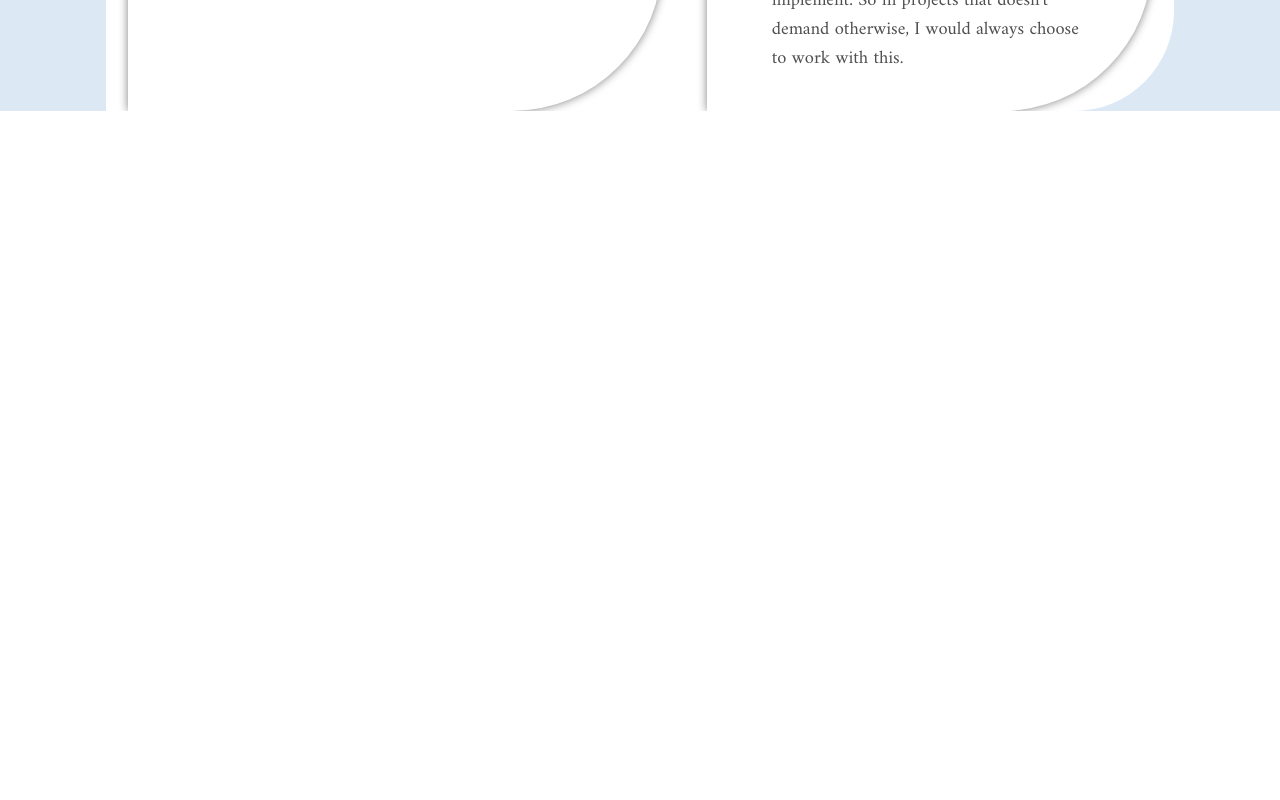
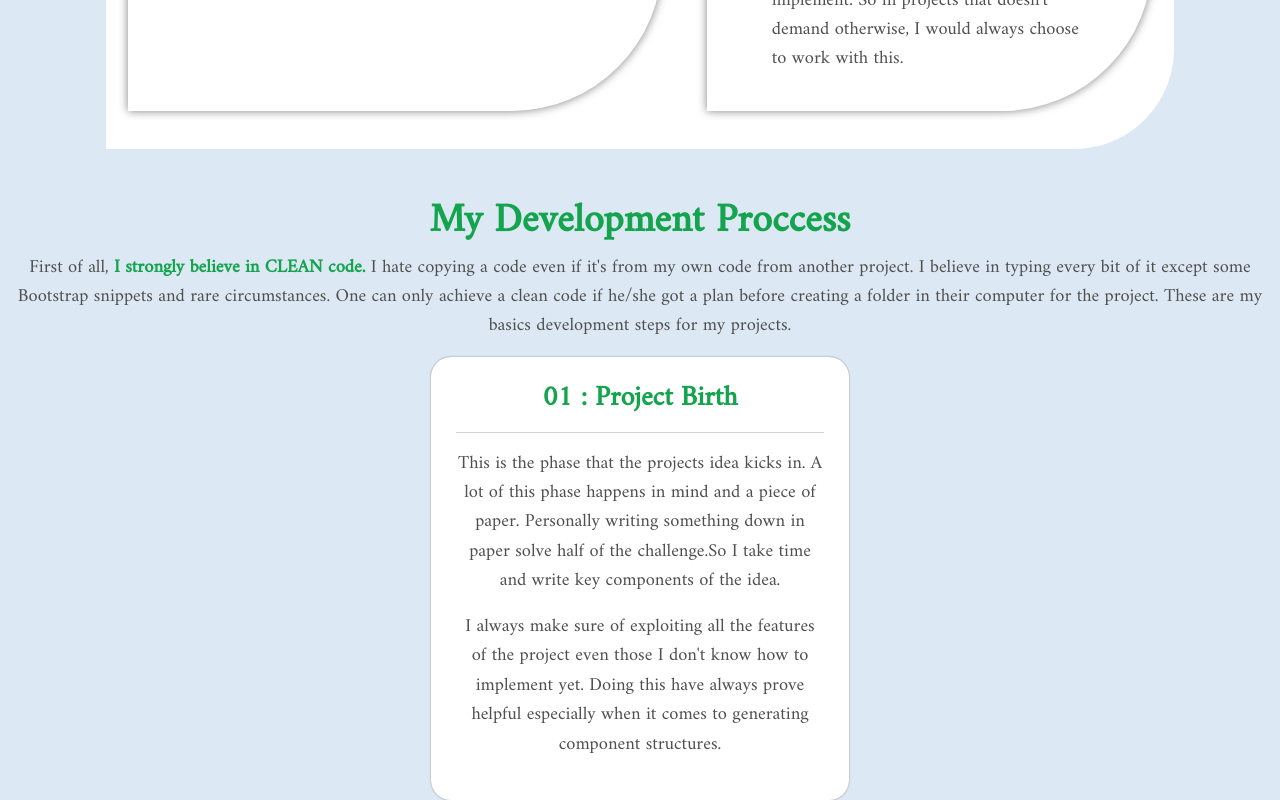
Before and after one commit to Vitalis-Kirui/Portfolio, an Angular app in the folder Portfolio-UI/: page / in a window 1280 px wide. Shown: the part 1845-2645 px from the top of the page. Before the commit the page ends 1956 px from the top, so only its background shows below. Built offline with nearby package versions, Linux system fonts and the light colour scheme; a web font is replaced by a local one.

Commit message:
creating project birth

```diff
--- a/Portfolio-UI/src/app/app.component.css
+++ b/Portfolio-UI/src/app/app.component.css
@@ -33,6 +33,7 @@
     margin: auto;
     border-radius: 100px 0px 100px 0px;
     /* box-shadow: 0px 0px 5px 0px grey; */
+    padding-bottom: 3%;
 }
 
 .skillset{
--- a/Portfolio-UI/src/app/app.component.html
+++ b/Portfolio-UI/src/app/app.component.html
@@ -58,7 +58,8 @@
             <hr>
             <p>
                 A Full-Stack software developer, not a Pro yet, but getting the hang of it.
-                    My favorite choice of stack is <span class="text-success"><strong>MEAN Stack.</strong> </span> At least as of
+                My favorite choice of stack is <span class="text-success"><strong>MEAN Stack.</strong> </span> At least
+                as of
                 now because this is actually the stack that I have tried to specialize on. I am not encrypting myself
                 within this stack only, I am also into <strong>Python | Django</strong> and several other technologies.
                 As it stands, most of the projects I am working on are within this stack and I am liking with it can do.
@@ -70,10 +71,13 @@
             <h5 class="text-center text-success"><strong>UI | UX Design</strong></h5>
             <hr>
             <p>
-                    I am also <span class="text-success"><strong>UI | UX Designer.</strong></span> I feel I must mention this
-                    because I have really grown passion out of it. Before starting software development, I used to work a lot
+                I am also <span class="text-success"><strong>UI | UX Designer.</strong></span> I feel I must mention
+                this
+                because I have really grown passion out of it. Before starting software development, I used to work a
+                lot
                 with <strong>Adobe Photoshop</strong> and the moment I learn about <span class="text-success"><strong>
-                            Figma, </strong></span>I couldn't help it. So this is a field I believe in myself a lot and down this site,
+                        Figma, </strong></span>I couldn't help it. So this is a field I believe in myself a lot and down
+                this site,
                 I have a section for my Figma designs.
             </p>
 
@@ -83,10 +87,14 @@
             <h5 class="text-center text-success"><strong>Others</strong></h5>
             <hr>
             <p>
-                    Outside that, I also have this me in terms of <em><strong>Passions, Hobbies ...</strong></em>.I am a<strong>
-                        Tech person </strong>, cutting across from gadgets to softwares. I am also a <strong>Wildlife</strong> person,
-                        I love wild animals and well conserved environments. Anyway, I will not be going in details here on this topic. I have explained
-                        this in details in my blog though. Under my projects, there is a <strong>My Blog</strong> site, feel free to go explore.
+                Outside that, I also have this me in terms of <em><strong>Passions, Hobbies ...</strong></em>.I am
+                a<strong>
+                    Tech person </strong>, cutting across from gadgets to softwares. I am also a
+                <strong>Wildlife</strong> person,
+                I love wild animals and well conserved environments. Anyway, I will not be going in details here on this
+                topic. I have explained
+                this in details in my blog though. Under my projects, there is a <strong>My Blog</strong> site, feel
+                free to go explore.
             </p>
         </div>
 
@@ -151,32 +159,32 @@
             <div class="skillset">
                 <h5><strong>Angular</strong></h5>
                 <div class="progress">
-                        <div class="progress-bar progress-bar-striped" role="progressbar" style="width: 85%;" aria-valuenow="10"
-                            aria-valuemin="0" aria-valuemax="100"></div>
+                    <div class="progress-bar progress-bar-striped" role="progressbar" style="width: 85%;"
+                        aria-valuenow="10" aria-valuemin="0" aria-valuemax="100"></div>
                 </div>
 
                 <h5 class="pt-4"><strong>Mongo DB</strong></h5>
                 <div class="progress">
-                        <div class="progress-bar progress-bar-striped bg-success" role="progressbar" style="width: 75%;" aria-valuenow="25"
-                            aria-valuemin="0" aria-valuemax="100"></div>
+                    <div class="progress-bar progress-bar-striped bg-success" role="progressbar" style="width: 75%;"
+                        aria-valuenow="25" aria-valuemin="0" aria-valuemax="100"></div>
                 </div>
 
                 <h5 class="pt-4"><strong>Node Js</strong></h5>
                 <div class="progress">
-                        <div class="progress-bar progress-bar-striped bg-info" role="progressbar" style="width: 80%;" aria-valuenow="50"
-                            aria-valuemin="0" aria-valuemax="100"></div>
+                    <div class="progress-bar progress-bar-striped bg-info" role="progressbar" style="width: 80%;"
+                        aria-valuenow="50" aria-valuemin="0" aria-valuemax="100"></div>
                 </div>
 
                 <h5 class="pt-4"><strong>Express Server</strong></h5>
                 <div class="progress">
-                        <div class="progress-bar progress-bar-striped bg-warning" role="progressbar" style="width: 75%;" aria-valuenow="75"
-                            aria-valuemin="0" aria-valuemax="100"></div>
+                    <div class="progress-bar progress-bar-striped bg-warning" role="progressbar" style="width: 75%;"
+                        aria-valuenow="75" aria-valuemin="0" aria-valuemax="100"></div>
                 </div>
 
                 <h5 class="pt-4"><strong>Django | Python</strong></h5>
                 <div class="progress">
-                        <div class="progress-bar progress-bar-striped bg-danger" role="progressbar" style="width: 60%;" aria-valuenow="100"
-                            aria-valuemin="0" aria-valuemax="100"></div>
+                    <div class="progress-bar progress-bar-striped bg-danger" role="progressbar" style="width: 60%;"
+                        aria-valuenow="100" aria-valuemin="0" aria-valuemax="100"></div>
                 </div>
 
                 <!-- <h5 class="pt-4"><strong>Django | Python</strong></h5>
@@ -187,8 +195,8 @@
 
                 <h5 class="pt-4"><strong>Figma Design</strong></h5>
                 <div class="progress mb-3">
-                        <div class="progress-bar progress-bar-striped bg-success" role="progressbar" style="width: 90%;" aria-valuenow="25"
-                            aria-valuemin="0" aria-valuemax="100"></div>
+                    <div class="progress-bar progress-bar-striped bg-success" role="progressbar" style="width: 90%;"
+                        aria-valuenow="25" aria-valuemin="0" aria-valuemax="100"></div>
                 </div>
             </div>
 
@@ -208,7 +216,8 @@
                     <p>
                         This is like a shout out to <strong>Angular</strong>, I wanted to do this
                         because I am well aware of <strong>React | Vue </strong> trends out there. These are
-                            technologies that I am also learning but I really believe in Angular. As it stands, it's my favorite.
+                        technologies that I am also learning but I really believe in Angular. As it stands, it's my
+                        favorite.
                     </p>
 
                     <li class="text-success"><strong>MEAN Stack </strong></li>
@@ -225,4 +234,41 @@
 
     </div>
 
+    <!-- Development process -->
+    <div class="row my-5">
+
+        <div class="developmentprocess">
+
+            <div class="heading text-center">
+                <h1 class="text-success"><strong>My Development Proccess</strong></h1>
+                <p>
+                    First of all, <span class="text-success"><strong>I strongly believe in CLEAN code. </strong></span> I hate copying
+                    a code even if it's from my own code from another project. I believe in typing every bit of it except some
+                    Bootstrap snippets and rare circumstances. One can only achieve a clean code if he/she got a plan before
+                    creating a folder in their computer for the project. These are my basics development steps for my projects.
+                </p>
             </div>
+
+            <!-- Project birth -->
+            <div class="col-md-4 mx-auto text-center">
+
+                <h3 class="text-success"><strong>01 : Project Birth</strong></h3>
+                <hr>
+                <p>
+                    This is the phase that the projects idea kicks in. A lot of this phase happens in mind and a
+                    piece of paper. Personally writing something down in paper solve half of the challenge.So
+                    I take time and write key components of the idea.
+                </p>
+                <p>
+                    I always make sure of exploiting all the features of the project even those I don't know
+                    how to implement yet. Doing this have always prove helpful especially when it comes to generating
+                    component structures.
+                </p>
+
+            </div>
+
+        </div>
+
+    </div>
+
+</div>
```
Lines whose indentation alone changed are shown as unchanged.
